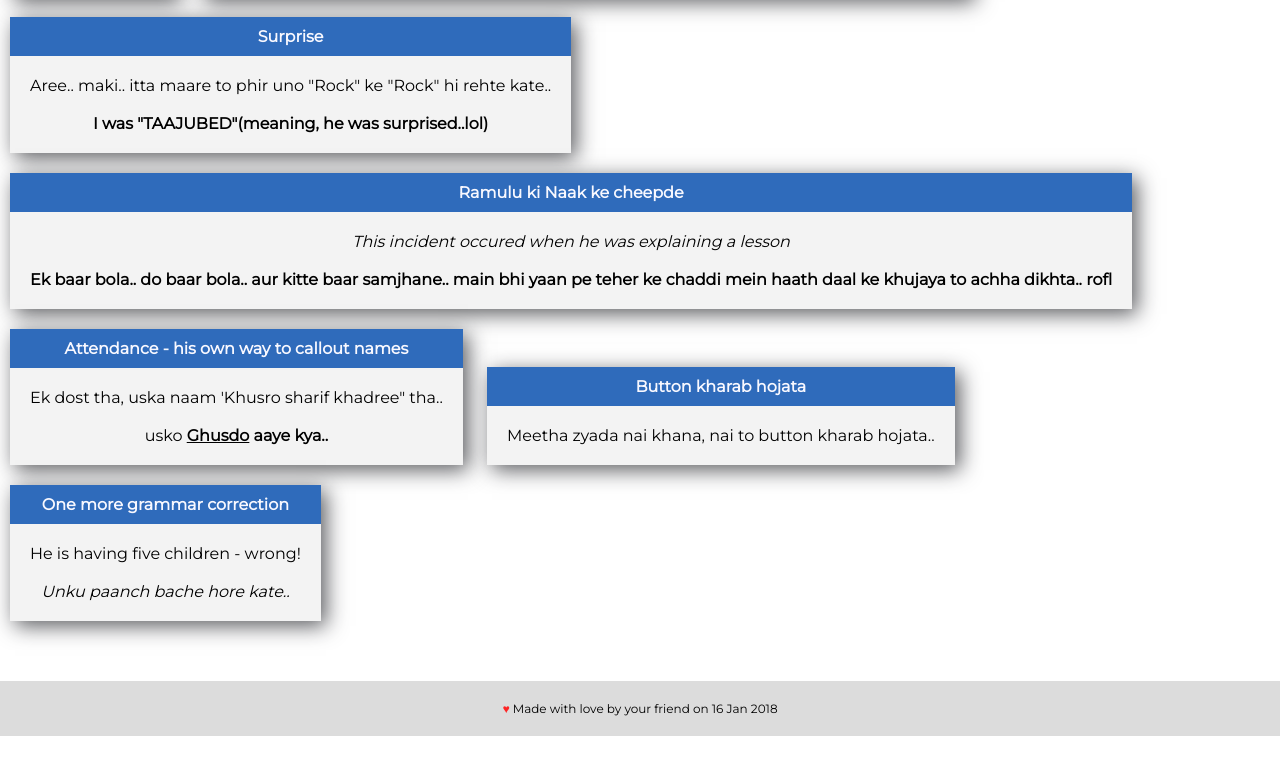
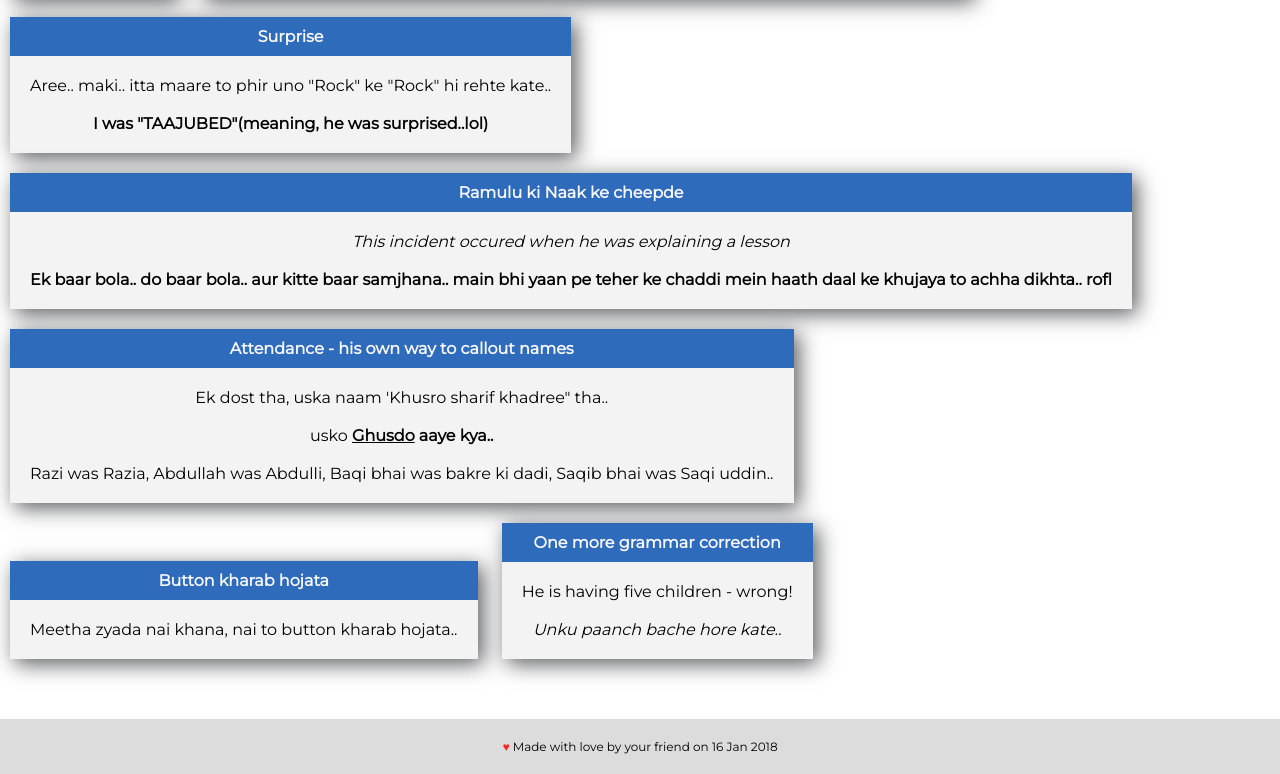
Before and after one commit to gitlet/ferozsirapp, a plain HTML site: page index.html in a window 1280 px wide. Shown: the part 1590-2364 px from the top of the page. Before the commit the page ends 2326 px from the top, so only its background shows below. Drawn offline with nearby package versions, Linux system fonts and the light colour scheme.

Commit message:
adding some more content, stage 5

```diff
--- a/index.html
+++ b/index.html
@@ -55,14 +55,15 @@
       <h4>Ramulu ki Naak ke cheepde</h4>
       <p>
         <i>This incident occured when he was explaining a lesson</i><br><br>
-        <strong>Ek baar bola.. do baar bola.. aur kitte baar samjhane.. main bhi yaan pe teher ke chaddi mein haath daal ke khujaya to achha dikhta.. rofl</strong>
+        <strong>Ek baar bola.. do baar bola.. aur kitte baar samjhana.. main bhi yaan pe teher ke chaddi mein haath daal ke khujaya to achha dikhta.. rofl</strong>
       </p>
     </article>
     <article class="article-5">
       <h4>Attendance - his own way to callout names</h4>
       <p>
         Ek dost tha, uska naam &apos;Khusro sharif khadree&quot; tha.. <br><br>
-        usko <strong><u>Ghusdo</u> aaye kya..</strong>
+        usko <strong><u>Ghusdo</u> aaye kya..</strong> <br><br>
+        Razi was Razia, Abdullah was Abdulli, Baqi bhai was bakre ki dadi, Saqib bhai was Saqi uddin..
       </p>
     </article>
     <article class="article-6">
```
